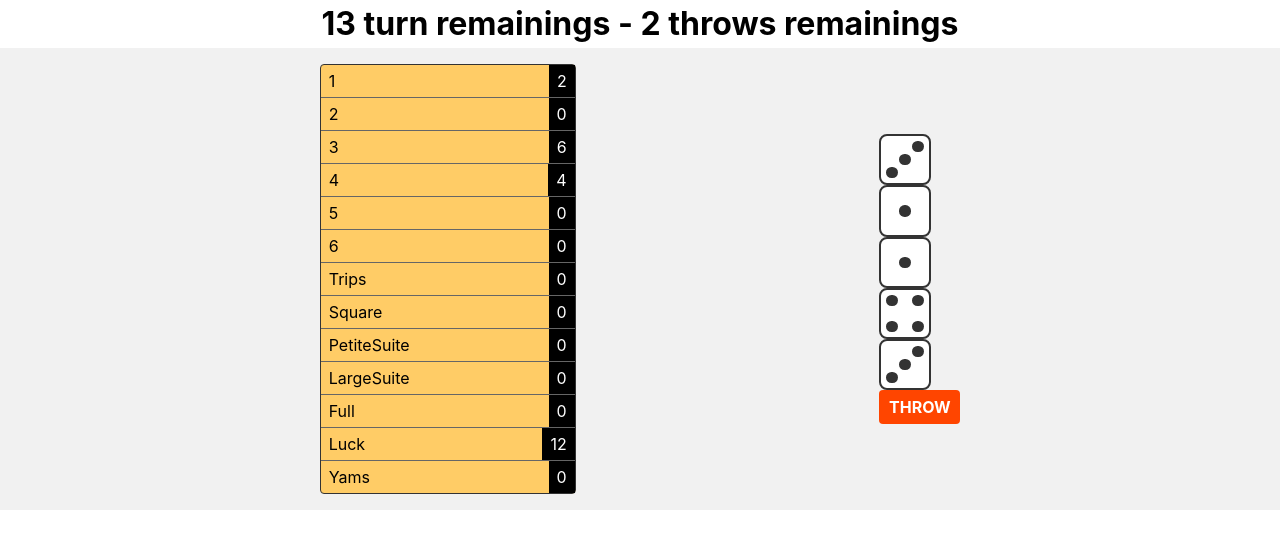
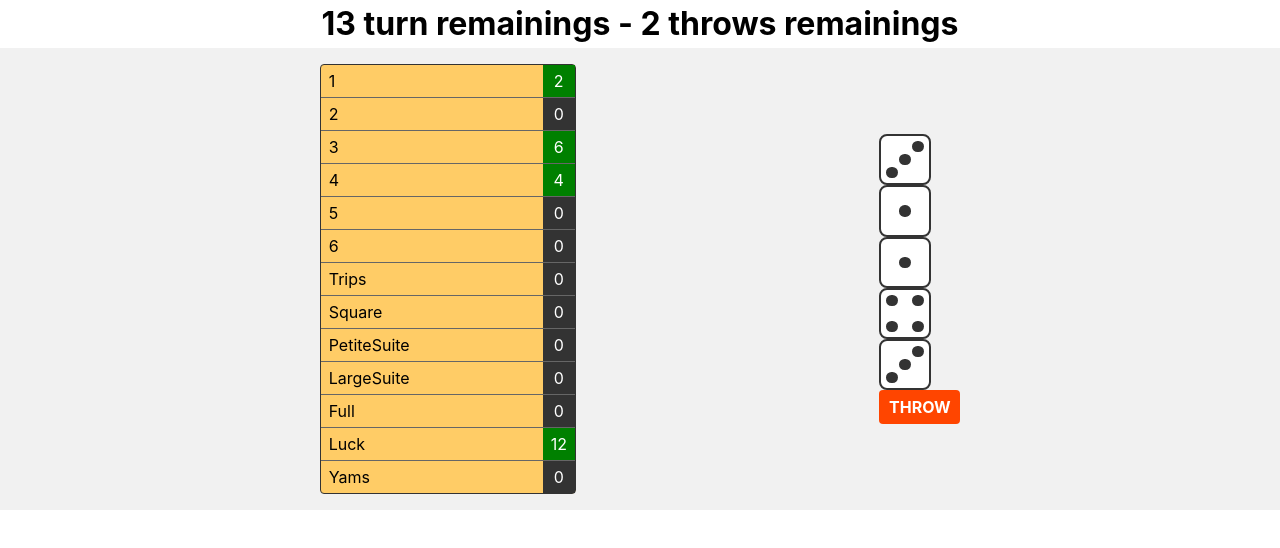
Before and after one commit to fr2Dev/yams, a React (Create React App) app: page / in a window 1280 px wide. Shown: the top 548 px of the page. Built offline with nearby package versions, Linux system fonts and the light colour scheme.

Commit message:
🎨style - added value's color

```diff
--- a/package.json
+++ b/package.json
@@ -3,6 +3,7 @@
   "version": "0.1.0",
   "private": true,
   "dependencies": {
+    "polished": "^3.4.2",
     "react": "^16.10.2",
     "react-dom": "^16.10.2",
     "react-scripts": "3.2.0",
--- a/src/components/Goals/Goals.js
+++ b/src/components/Goals/Goals.js
@@ -6,12 +6,15 @@ const Goals = ({ goals, dices }) => {
   return (
     <ListGoals>
       {goals.map((goal, i) => {
-        const { name, value } = goal;
-        console.log('value: ', value);
+        const { name, value, isDone } = goal;
+        const isPositive = value > 0;
+
         return (
           <ItemGoal key={i.toString()}>
             {name}
-            <AvailableValue>{value}</AvailableValue>
+            <AvailableValue isPositive={isPositive} isDone={isDone}>
+              {value}
+            </AvailableValue>
           </ItemGoal>
         );
       })}
--- a/src/components/Goals/style.js
+++ b/src/components/Goals/style.js
@@ -1,4 +1,8 @@
 import styled from 'styled-components';
+import { darken } from 'polished';
+
+const getValueBackgroundColor = (isPositive, isDone) =>
+  isDone ? 'lightGrey' : isPositive ? 'green' : '#333';
 
 const ListGoals = styled.ul`
   background-color: #ffcc66;
@@ -21,17 +25,20 @@ const ItemGoal = styled.li`
 `;
 
 const AvailableValue = styled.span`
-  background-color: #000;
+  background-color: ${({ isPositive, isDone }) => getValueBackgroundColor(isPositive, isDone)};
   color: #fff;
   cursor: pointer;
   padding: 0.25rem 0.5rem;
   position: absolute;
   right: 0;
+  text-align: center;
   top: 50%;
   transform: translateY(-50%);
+  width: 2rem;
 
   &:hover {
-    background-color: orangered;
+    background-color: ${({ isPositive, isDone }) =>
+      darken(0.08, getValueBackgroundColor(isPositive, isDone))};
   }
 `;
 
```
Also changed, not shown: 1 other file (tests, documents, lock files or other folders).
